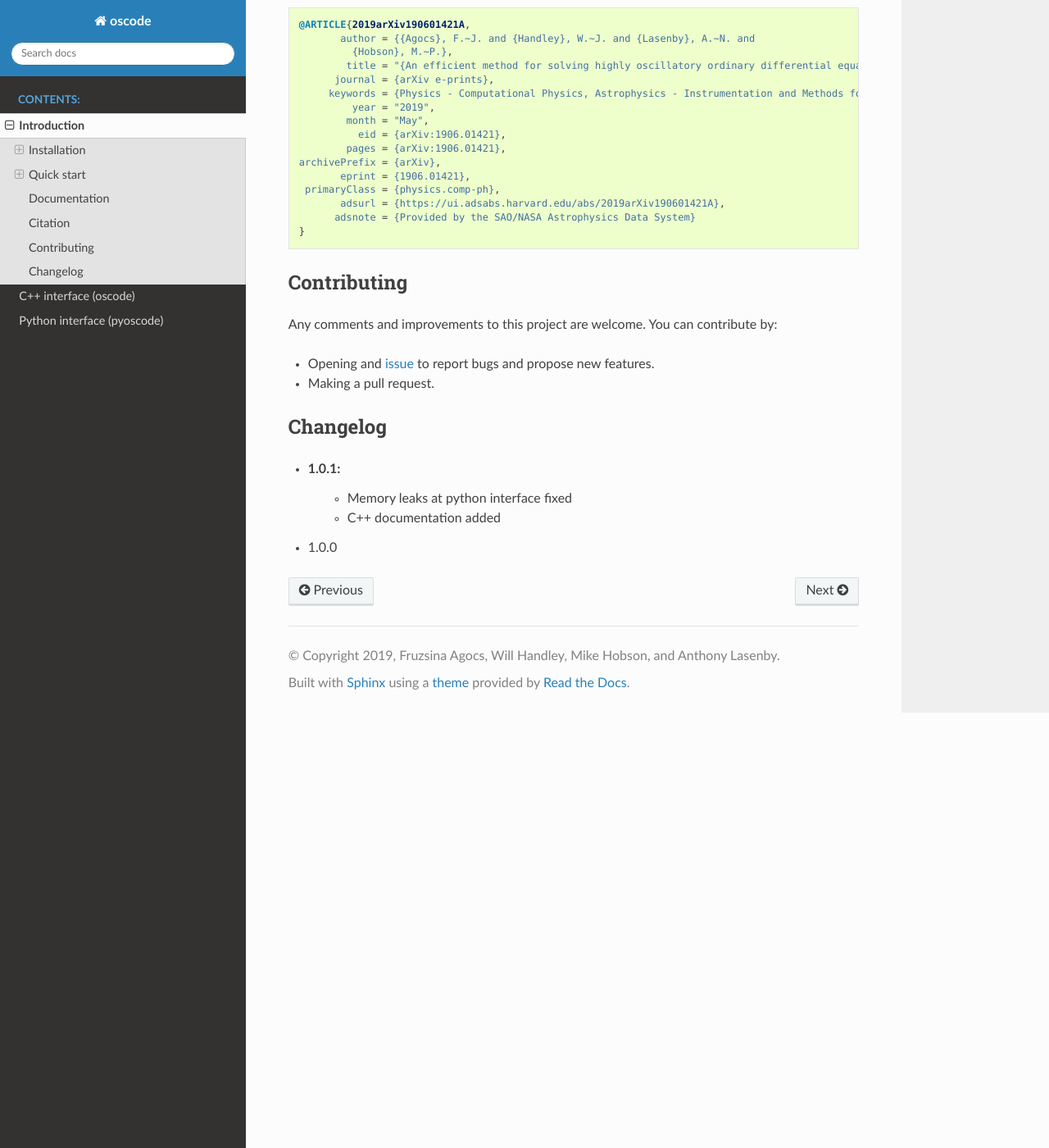
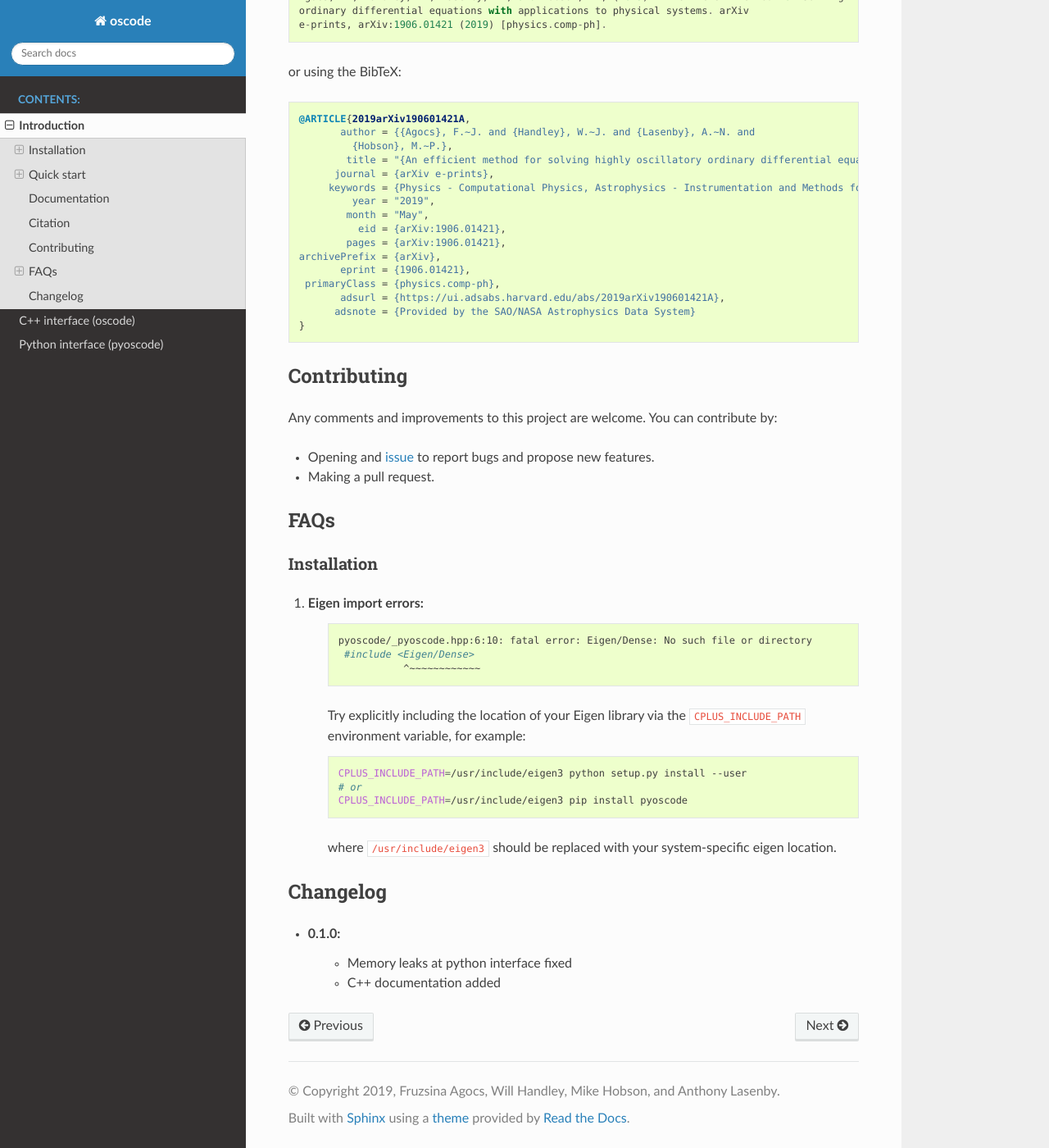
Before and after one commit to fruzsinaagocs/oscode, a Sphinx documentation site: the page built from pyoscode/docs/source/introduction.rst, in a window 1280 px wide and 1400 px high, scrolled down 5810 px. Shown: the whole window at 82% size. Built offline with Sphinx 7.4.7 and the Read the Docs theme 2.0.0, drawn with Linux system fonts in a browser that asks for light colours; some of the changed text lies outside the part shown.

Commit message:
Minor edits to docs

```diff
--- a/pyoscode/docs/source/introduction.rst
+++ b/pyoscode/docs/source/introduction.rst
@@ -6,7 +6,7 @@ oscode: Oscillatory ordinary differential equation solver
 
 :oscode: oscillatory ordinary differential equation solver
 :Author: Fruzsina Agocs, Will Handley, Mike Hobson, and Anthony Lasenby
-:Version: 1.0.1
+:Version: 0.1.0
 :Homepage: https://github.com/fruzsinaagocs/oscode
 :Documentation: https://oscode.readthedocs.io
 
@@ -79,7 +79,15 @@ or via the setup.py
    python setup.py install --user
 
 You can then import ``pyoscode`` from anywhere. Omit the ``--user`` option if
-you wish to install in a virtual environment.
+you wish to install in a virtual environment. If you have any difficulties,
+check out the FAQs_ section below.
+
+You can check that things are working by running
+
+.. code:: bash
+
+   pytest tests/
+
 
 C++
 ~~~
@@ -295,10 +303,35 @@ by:
 - Opening and `issue <https://www.github.com/fruzsinaagocs/oscode/issues/>`__ to report bugs and propose new features.
 - Making a pull request.
 
+FAQs
+----
+
+Installation
+~~~~~~~~~~~~
+
+1. Eigen import errors:
+    .. code:: bash
+
+       pyoscode/_pyoscode.hpp:6:10: fatal error: Eigen/Dense: No such file or directory
+        #include <Eigen/Dense>
+                  ^~~~~~~~~~~~~
+
+    Try explicitly including the location of your Eigen library via the
+    ``CPLUS_INCLUDE_PATH`` environment variable, for example:
+
+    .. code:: bash
+
+       CPLUS_INCLUDE_PATH=/usr/include/eigen3 python setup.py install --user
+       # or
+       CPLUS_INCLUDE_PATH=/usr/include/eigen3 pip install pyoscode
+
+    where  ``/usr/include/eigen3`` should be replaced with your system-specific
+    eigen location.
+
+
 Changelog
 ---------
 
-- 1.0.1:
+- 0.1.0:
     - Memory leaks at python interface fixed
     - C++ documentation added
-- 1.0.0
--- a/pyoscode/docs/source/oscode.rst
+++ b/pyoscode/docs/source/oscode.rst
@@ -17,7 +17,7 @@ Usage of ``oscode`` involves
 - and extracting the solution and other statistics about the run.
 
 The next sections will cover each of these. For a quick
-reference of function arguments, see the Quick Reference.
+reference of function arguments, see the `Quick Reference`_.
 
 Defining an equation
 --------------------
@@ -259,7 +259,7 @@ An instance of a ``Solution`` object is returned with the following attributes:
 - ``wkbsteps`` [int]: total number of successful WKB steps.
 
 
-Quick reference
+Quick Reference
 ---------------
 
 To construct a system, use the overloaded ``de_system`` constructor:
```
Also changed, not shown: README.rst (+9 -5 lines), setup.py (+6 -2 lines).
